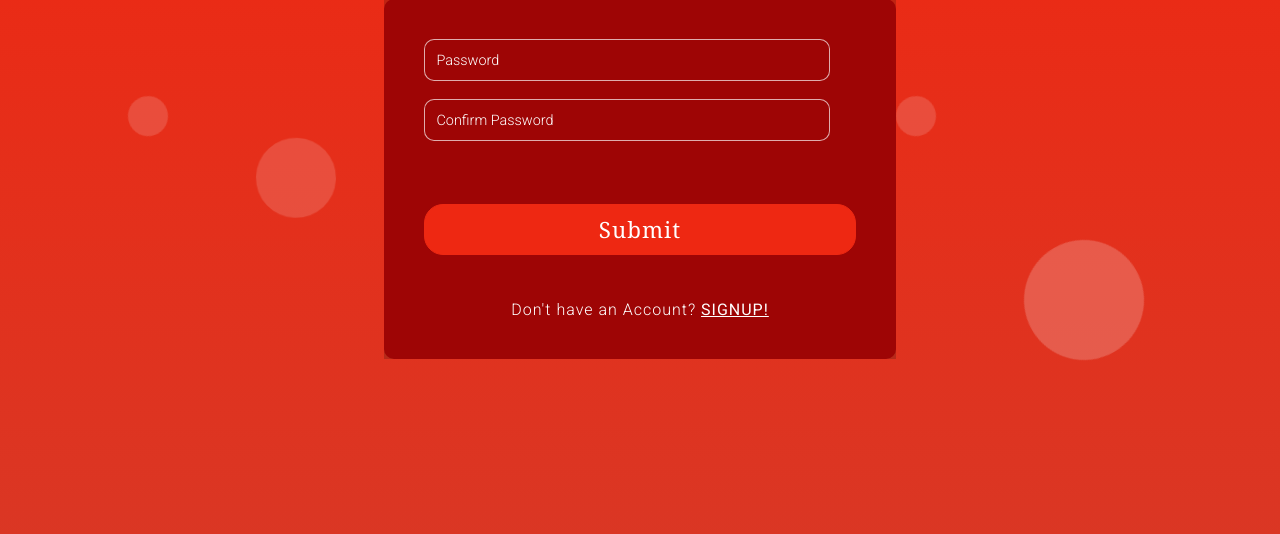
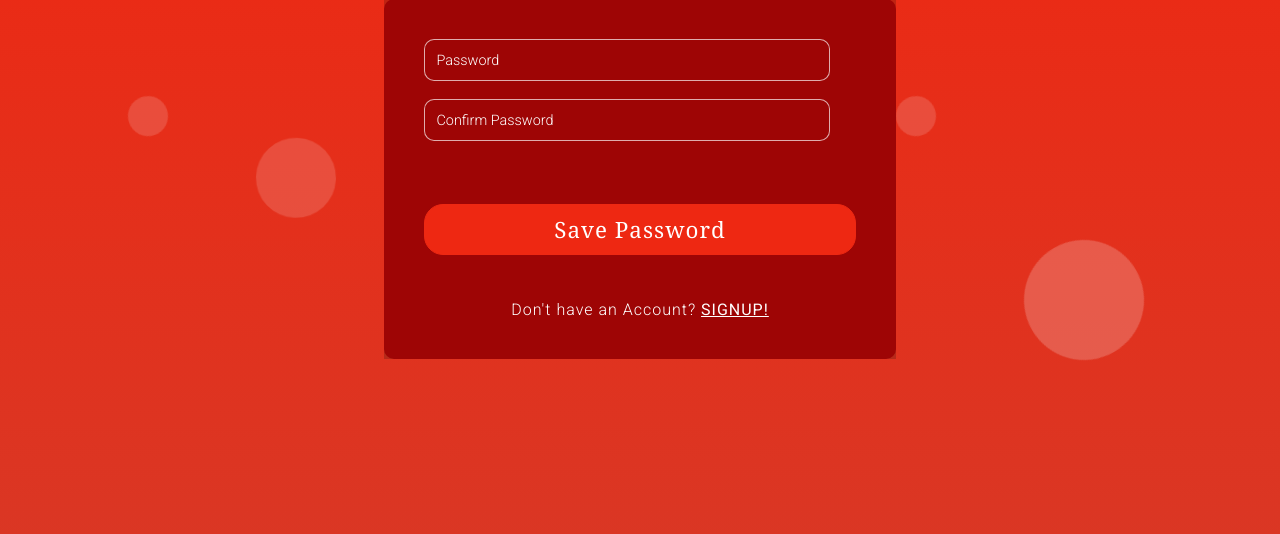
Before and after one commit to AbdelrahmanAbounida/Flask-Scrapy, a Flask app: template hotsauce/templates/reset_password.html in a window 1280 px wide. Shown: the part 149-683 px from the top of the page. Run offline with Flask 2, Linux system fonts and the light colour scheme; the template is opened without the code that fills it: values that come from a table or form of the project are taken from there, others are empty.

Commit message:
update  reset_password

```diff
--- a/hotsauce/templates/reset_password.html
+++ b/hotsauce/templates/reset_password.html
@@ -50,7 +50,7 @@
 
             {{ form.password(class="text",placeholder="Password") }}
             {{ form.confirm_password(class="text",placeholder="Confirm Password") }}
-            <input type="submit" value="Submit"  />
+            <input type="submit" value="Save Password"  />
 
 
           </form>
```
